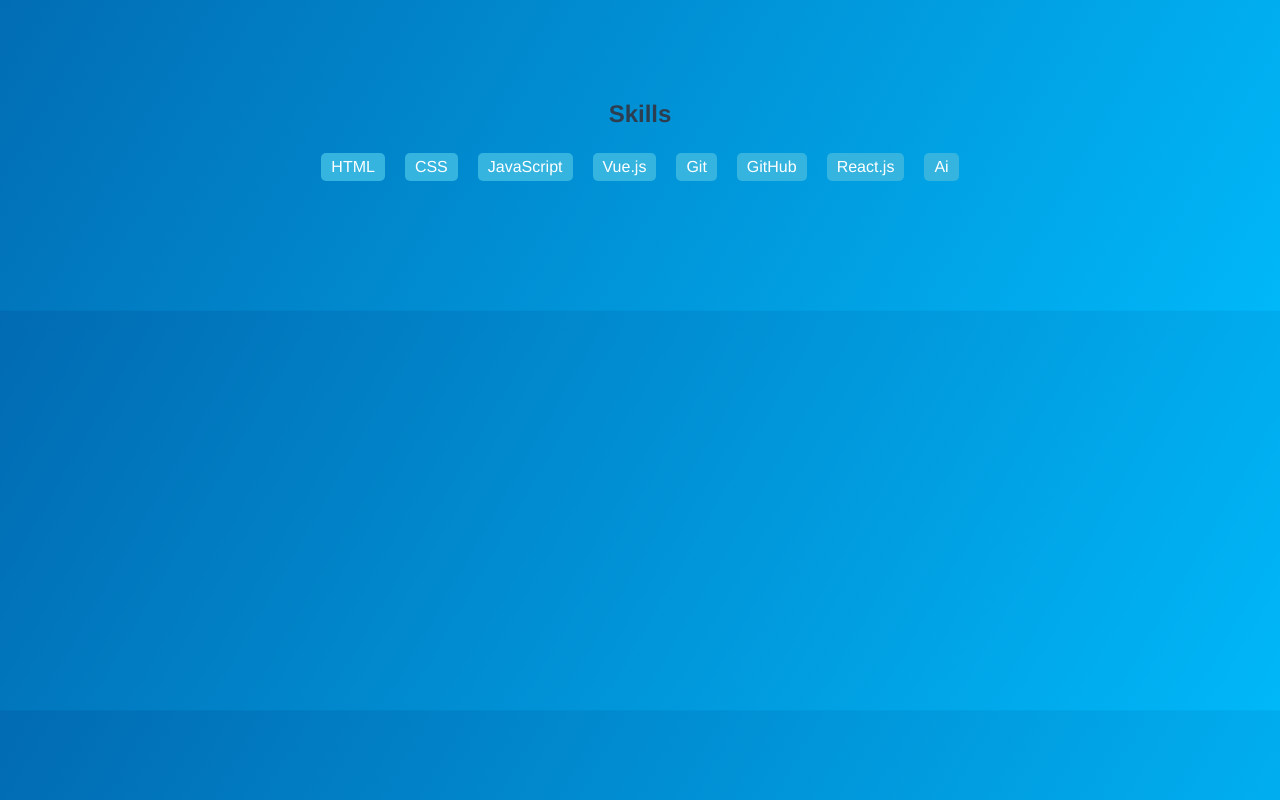
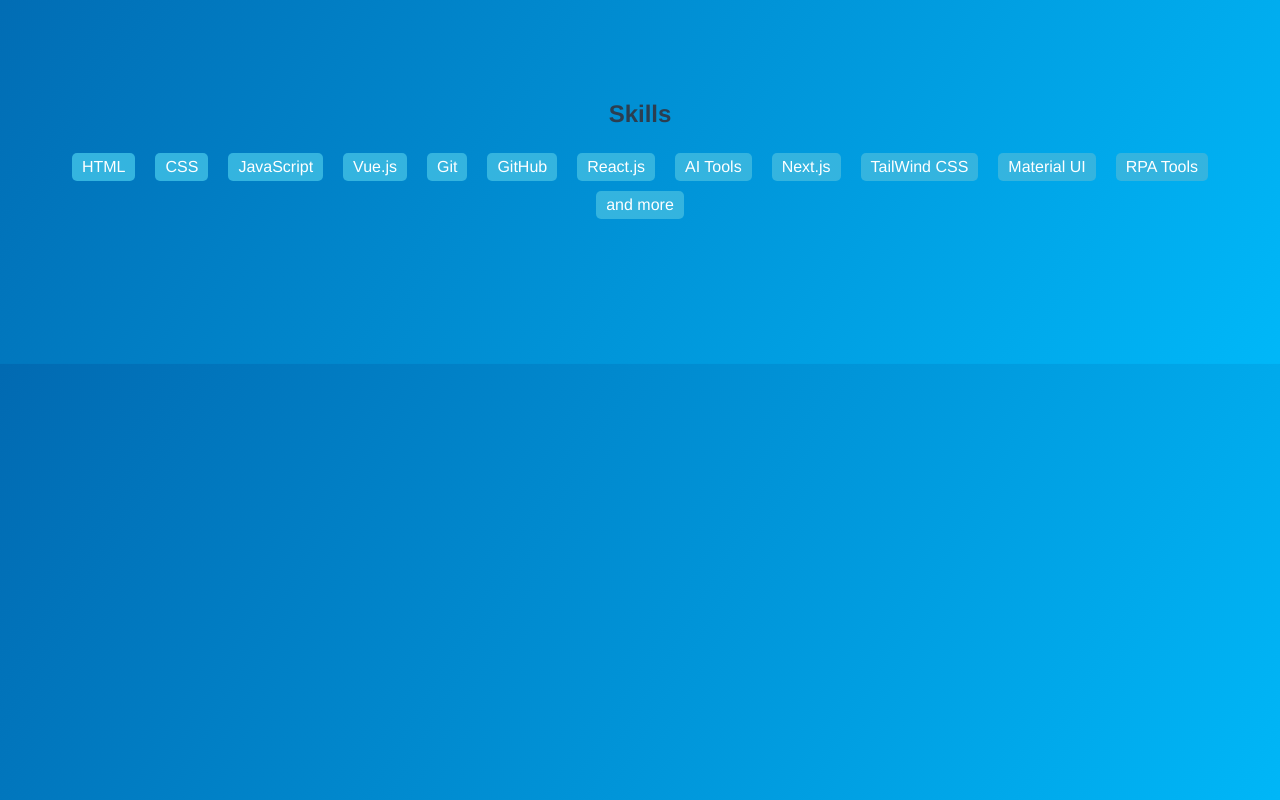
Before and after one commit to Softdera/Profolio, a Vue app: page /skills in a window 1280 px wide. Built offline with nearby package versions, Linux system fonts and the light colour scheme.

Commit message:
Update Skills.vue

```diff
--- a/src/components/Skills.vue
+++ b/src/components/Skills.vue
@@ -13,7 +13,7 @@
     name: 'Skills',
     data() {
       return {
-        skills: ['HTML', 'CSS', 'JavaScript', 'Vue.js', 'Git', 'GitHub', 'React.js', 'Ai']
+        skills: ['HTML', 'CSS', 'JavaScript', 'Vue.js', 'Git', 'GitHub', 'React.js', 'AI Tools', 'Next.js', 'TailWind CSS', 'Material UI', 'RPA Tools', 'and more']
       }
     }
   }
```
